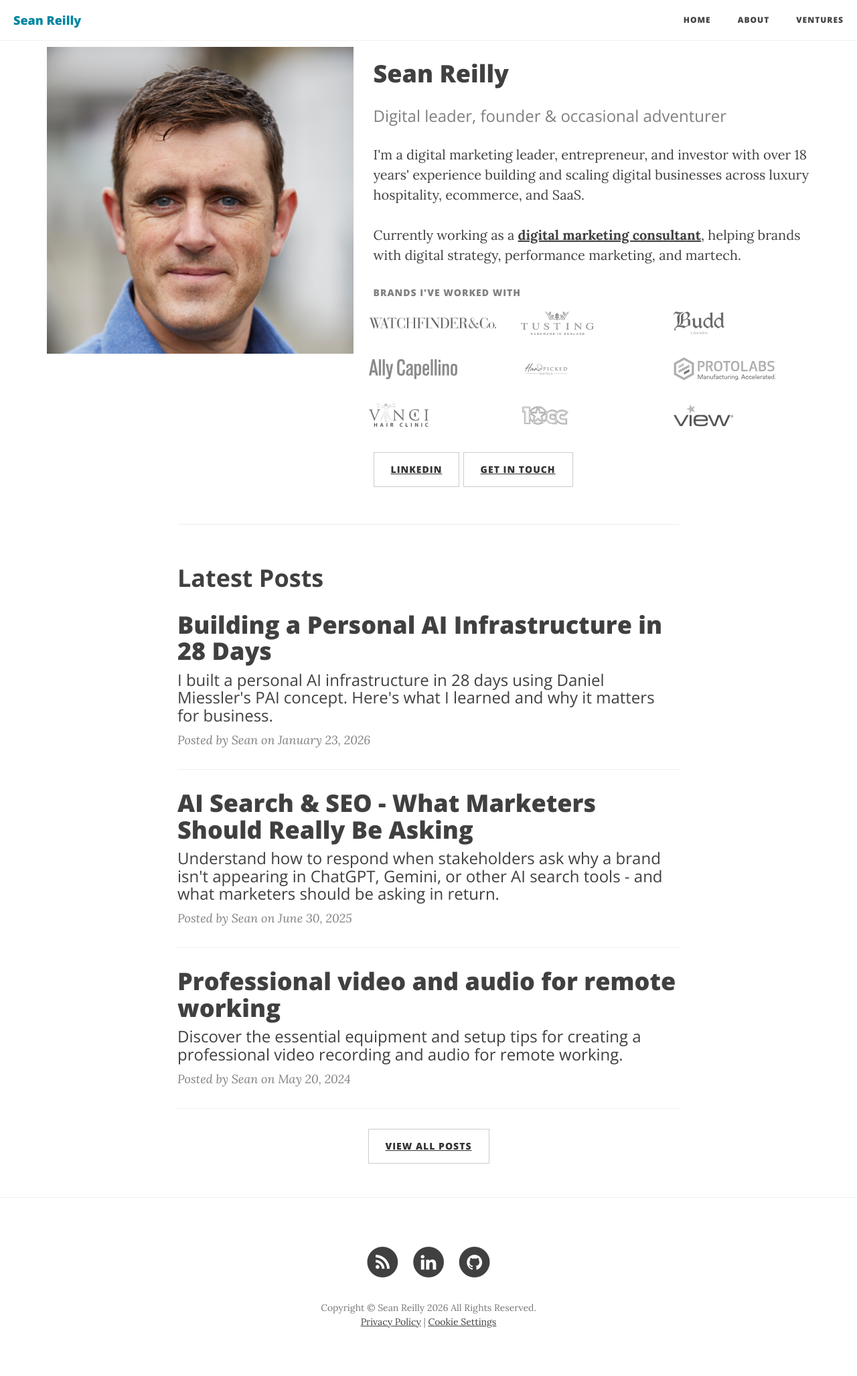
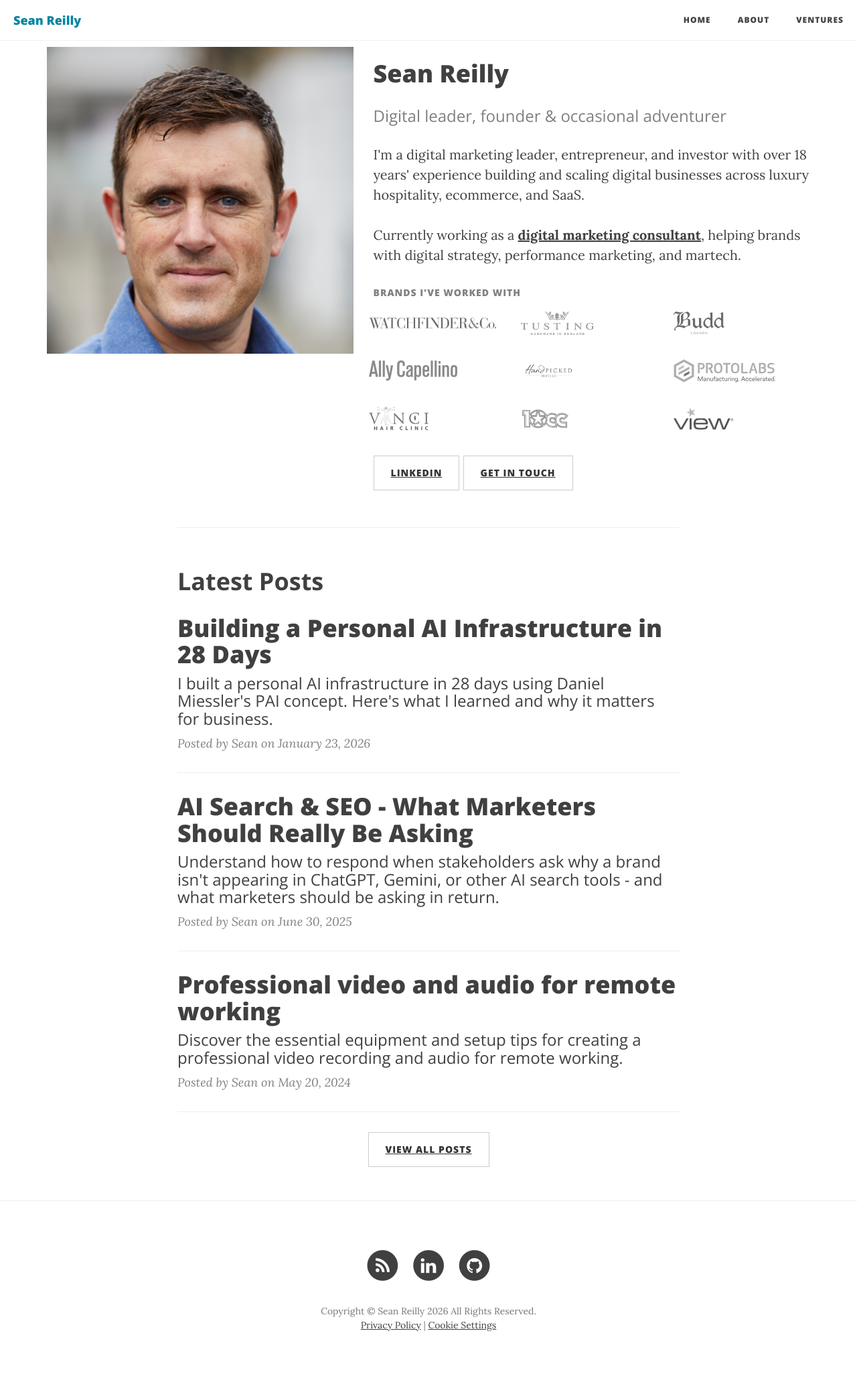
Before and after one commit to seanreillyesq/seanreillyesq.github.io, a Jekyll site: the page built from home.html, in a window 1280 px wide. Shown: the whole page at 67% size. Built offline with Jekyll 4.4.1, drawn with Linux system fonts in a browser that asks for light colours; comment, search, counter and statistics services are not loaded.

Commit message:
Refine logo grid: bump Watchfinder and HPH sizes, normalise 10cc opacity

```diff
--- a/home.html
+++ b/home.html
@@ -21,18 +21,18 @@
             <p>Currently working as a <a href="/contact"><strong>digital marketing consultant</strong></a>, helping brands with digital strategy, performance marketing, and martech.</p>
             <p style="color: #808080; font-size: 14px; text-transform: uppercase; font-family: 'Open Sans', 'Helvetica Neue', Helvetica, Arial, sans-serif; font-weight: 800; letter-spacing: 1px; margin-bottom: 10px;">Brands I've worked with</p>
             <div class="row" style="margin-bottom: 10px; display: flex; align-items: center;">
-                <div class="col-xs-4" style="padding: 8px; text-align: center;"><img src="/img/logos/watchfinder.png" alt="Watchfinder" style="max-height: 30px; max-width: 90%; height: auto; filter: grayscale(100%); opacity: 0.7;"></div>
+                <div class="col-xs-4" style="padding: 8px; text-align: center;"><img src="/img/logos/watchfinder.png" alt="Watchfinder" style="max-height: 35px; max-width: 90%; height: auto; filter: grayscale(100%); opacity: 0.7;"></div>
                 <div class="col-xs-4" style="padding: 8px; text-align: center;"><img src="/img/logos/tusting.png" alt="Tusting" style="max-height: 35px; max-width: 90%; height: auto; filter: grayscale(100%); opacity: 0.7;"></div>
                 <div class="col-xs-4" style="padding: 8px; text-align: center;"><img src="/img/logos/budd.svg" alt="Budd" style="max-height: 35px; max-width: 90%; height: auto; filter: grayscale(100%); opacity: 0.7;"></div>
             </div>
             <div class="row" style="margin-bottom: 10px; display: flex; align-items: center;">
                 <div class="col-xs-4" style="padding: 8px; text-align: center;"><img src="/img/logos/ally-capellino.svg" alt="Ally Capellino" style="max-height: 30px; max-width: 90%; height: auto; filter: grayscale(100%); opacity: 0.7;"></div>
-                <div class="col-xs-4" style="padding: 8px; text-align: center;"><img src="/img/logos/hand-picked-hotels.jpg" alt="Hand Picked Hotels" style="max-height: 50px; max-width: 90%; height: auto; filter: grayscale(100%); opacity: 0.7;"></div>
+                <div class="col-xs-4" style="padding: 8px; text-align: center;"><img src="/img/logos/hand-picked-hotels.jpg" alt="Hand Picked Hotels" style="max-height: 55px; max-width: 90%; height: auto; filter: grayscale(100%); opacity: 0.7;"></div>
                 <div class="col-xs-4" style="padding: 8px; text-align: center;"><img src="/img/logos/protolabs.svg" alt="Protolabs" style="max-height: 35px; max-width: 90%; height: auto; filter: grayscale(100%); opacity: 0.7;"></div>
             </div>
             <div class="row" style="margin-bottom: 25px; display: flex; align-items: center;">
                 <div class="col-xs-4" style="padding: 8px; text-align: center;"><img src="/img/logos/vinci.svg" alt="Vinci Hair Clinic" style="max-height: 35px; max-width: 90%; height: auto; filter: grayscale(100%); opacity: 0.7;"></div>
-                <div class="col-xs-4" style="padding: 8px; text-align: center;"><img src="/img/logos/10cc.svg" alt="10cc" style="max-height: 35px; max-width: 90%; height: auto; opacity: 0.5;"></div>
+                <div class="col-xs-4" style="padding: 8px; text-align: center;"><img src="/img/logos/10cc.svg" alt="10cc" style="max-height: 35px; max-width: 90%; height: auto; filter: grayscale(100%); opacity: 0.7;"></div>
                 <div class="col-xs-4" style="padding: 8px; text-align: center;"><img src="/img/logos/view.gif" alt="View" style="max-height: 35px; max-width: 90%; height: auto; filter: grayscale(100%); opacity: 0.7;"></div>
             </div>
             <p>
```
